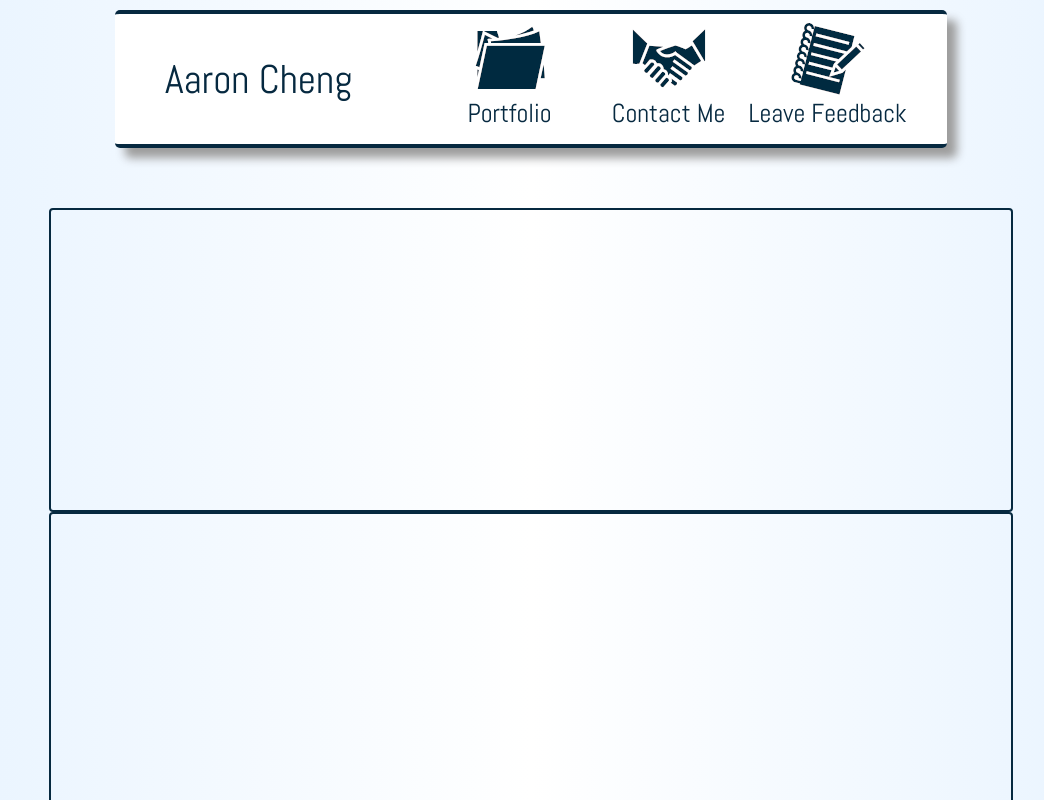
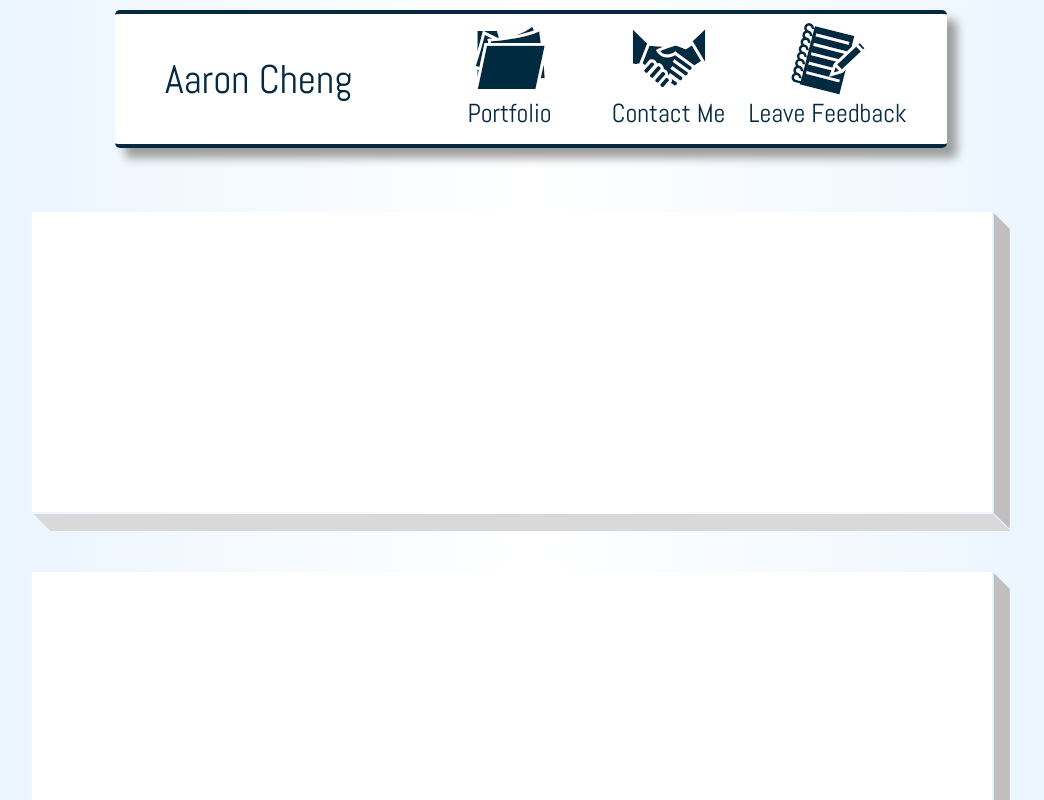
Before and after one commit to aaronchenghs/AaronCheng-Website, a React (Create React App) app: page /contactme in a window 1280 px wide. Shown: the top 800 px of the page, without its empty margins (109-1153 px from the left). Built offline with nearby package versions, Linux system fonts and the light colour scheme.

Commit message:
Contact cubes styled partially

```diff
--- a/src/routes/contactme/contactbox/ContactBox.styles.scss
+++ b/src/routes/contactme/contactbox/ContactBox.styles.scss
@@ -1,9 +1,61 @@
 @import '../../../globals/theme.scss';
+$buttonTransitionTime: 0.07s;
+$borderRadius: 4px;
 
-.Contact-Container
-{
+%test {
+    position: absolute;
+    content: "";
+    transition: all 0.5s;
+}
+
+.Contact-Container {
     width: 75%;
     height: 300px;
-    border: 2px solid $primary;
-    border-radius: 4px;
+    margin-bottom: 50px;
+    margin-top: 10px;
+    transform: translate(-2%, -2%);
+    background-color: white;
+
+    &::before {
+        //bottom side
+        @extend %test;
+        bottom: -19px;
+        height: 17px;
+        width: 100%;
+        left: 10px;
+        transform: skewX(45deg);
+        background-color: darken(white, 15%);
+    }
+
+    &::after {
+        // right side
+        @extend %test;
+        right: -18px;
+        height: 100%;
+        width: 16px;
+        bottom: -9px;
+        transform: skewY(45deg);
+        background-color: darken(white, 25%);
+    }
 }
+
+.Contact-Container:hover {
+    transition: all 0.5s;
+    margin-left: -20px;
+    margin-top: -20px;
+
+
+    &::before {
+        //bottom
+        bottom: -35px;
+        height: 35px;
+        left: 12px;
+    }
+
+    &::after {
+        //right
+        right: -30px;
+        width: 30px;
+        bottom: -15px;
+    }
+}
```
